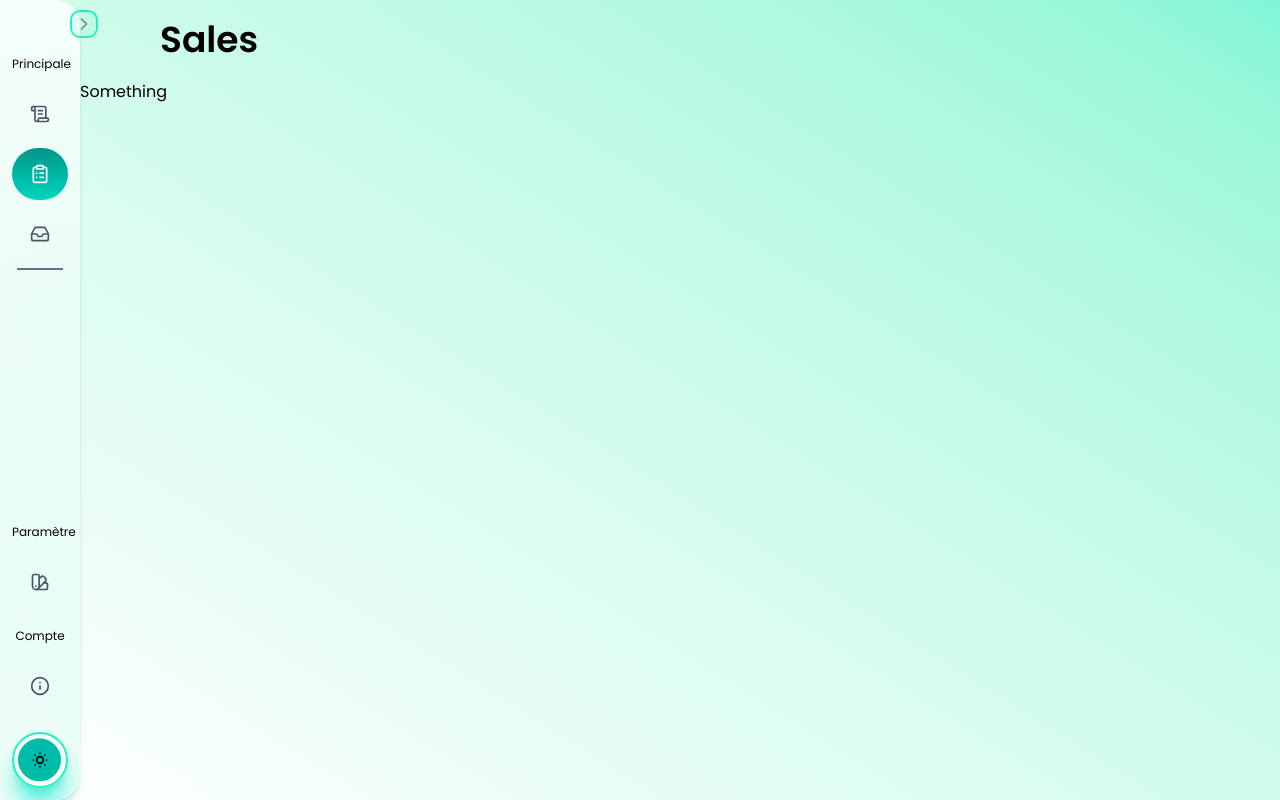
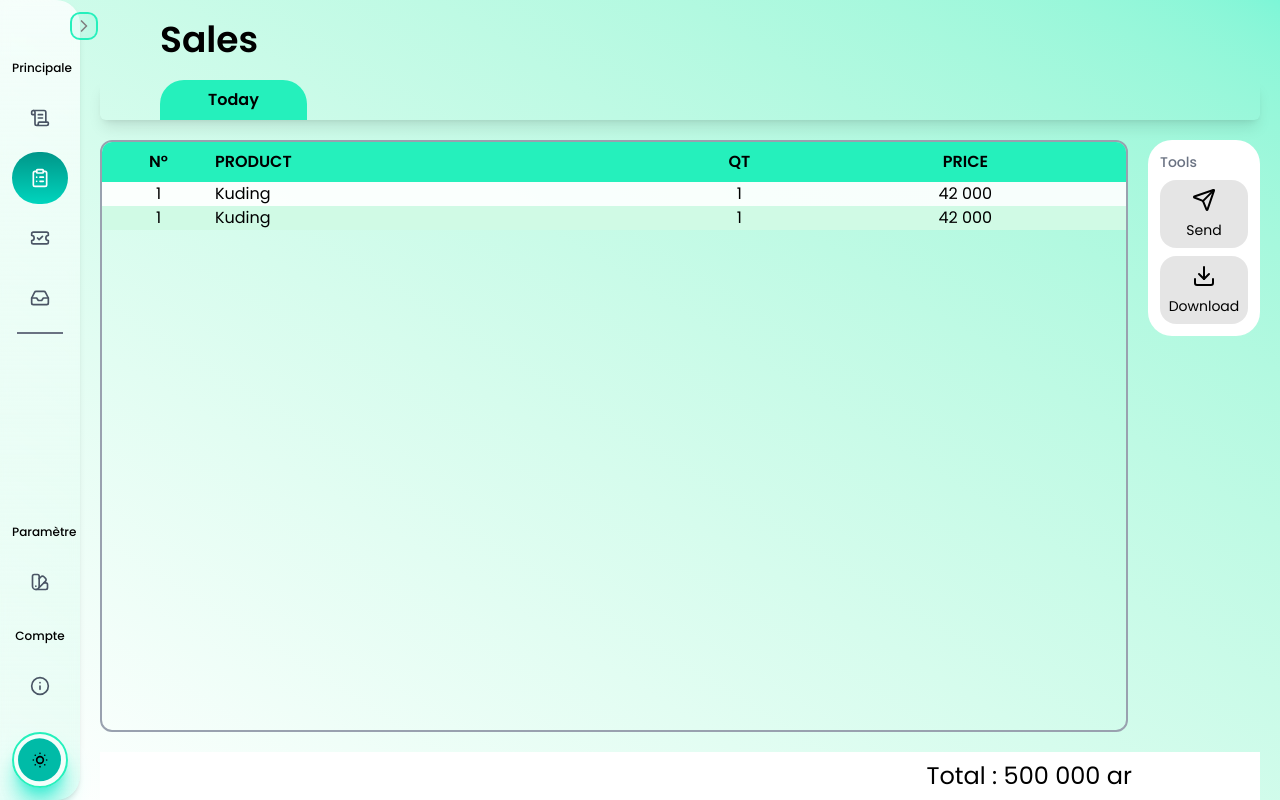
Before and after one commit to Fanilo-rgb/vente-app, a Next.js app: page /dashboard/sales in a window 1280 px wide. Built offline with nearby package versions, Linux system fonts and the light colour scheme.

Commit message:
Finishing front-end

```diff
--- a/app/dashboard/inventory/page.jsx
+++ b/app/dashboard/inventory/page.jsx
@@ -1,8 +1,12 @@
 import React from 'react'
+import Content from "@/components/Content";
 
 const Inventory = () => {
   return (
-    <div>Inventory</div>
+    <Content title={"Inventory"}>
+      Il n'y encore rien ici
+      Attender la mise à jour 😉
+    </Content>
   )
 }
 export default Inventory
--- a/app/dashboard/layout.js
+++ b/app/dashboard/layout.js
@@ -1,7 +1,7 @@
 "use client"
 import React from 'react'
 import Sidebar, {SidebarItem} from "@/components/Sidebar";
-import { ScrollText, Inbox, ClipboardList } from "lucide-react";
+import {ScrollText, Inbox, ClipboardList, TicketCheck} from "lucide-react";
 import Board from "@/components/Board";
 import Link from "next/link";
 import { usePathname } from "next/navigation";
@@ -9,6 +9,7 @@ import { usePathname } from "next/navigation";
 const navLinks = [
   { name: "Purchase", href: "/dashboard/purchase", icon: <ScrollText size={20}/> },
   { name: "Sales", href: "/dashboard/sales", icon: <ClipboardList size={20}/> },
+  { name: "Tickets", href: "/dashboard/tickets", icon: <TicketCheck size={20}/> },
   { name: "Inventory", href: "/dashboard/inventory", icon: <Inbox size={20}/> },
 ]
 
--- a/app/dashboard/purchase/page.jsx
+++ b/app/dashboard/purchase/page.jsx
@@ -1,7 +1,7 @@
 import React from 'react'
 import Content from "@/components/Content";
 import {Plus, Trash2} from "lucide-react";
-import {QRCodeSVG} from "qrcode.react";
+import TicketComponent from "@/components/TicketComponent";
 
 const Sales = async () => {
   await new Promise(resolve => {
@@ -65,44 +65,7 @@ const Sales = async () => {
           </button>
         </div>
         <div className="bg-black/10 p-5 rounded-3xl overflow-auto min-w-sm">
-          <div className="mx-auto flex flex-col gap-4 bg-white p-5 min-w-52 max-w-96 min-h-fit">
-            <div className="flex w-full items-center justify-center">
-              <QRCodeSVG value="text bonjour" size={210} level="L" />
-            </div>
-            <div className="text-xs">
-              <p>07/04/2025</p>
-              <p>Shop Ambodimita</p>
-            </div>
-            <hr className="border-dashed border-1" />
-            <div className="text-xs font-medium">
-              <h4>ANDRIAMBOLOLONA Faniloniaina Princy</h4>
-              <h4 className="tracking-widest">10363889</h4>
-            </div>
-            <hr className="border-1" />
-            <ul className="flex flex-col gap-2">
-              <li>
-                <p className="text-sm mb-2">Kuding</p>
-                <p className="text-xs flex justify-between pl-5">
-                    <span>
-                      50000 x 2
-                    </span>
-                  <span> 100 000Ar</span>
-                </p>
-              </li>
-            </ul>
-            <div className="relative">
-              <hr className="absolute w-1/3 right-0 border-dashed" />
-              <div className="mt-2 text-sm flex justify-between">
-                <span>Total : </span>
-                <span className="font-medium">100 000 Ar</span>
-              </div>
-              <div className="text-sm flex justify-between">
-                <span>BV : </span>
-                <span className="font-semibold">24$</span>
-              </div>
-            </div>
-            <p className="text-xs">Payé et livré</p>
-          </div>
+          <TicketComponent/>
         </div>
       </div>
     </Content>
--- a/app/dashboard/sales/page.jsx
+++ b/app/dashboard/sales/page.jsx
@@ -1,10 +1,54 @@
 import React from 'react'
 import Content from "@/components/Content";
+import Nav, {NavItem} from "@/components/Nav";
+import {Download, Send} from "lucide-react";
+import Tools, {ToolItem} from "@/components/Tools";
 
 const Sales = () => {
   return (
     <Content title={"Sales"}>
-      Something
+      <div className="relative h-full w-full flex flex-col gap-5">
+        <Nav>
+          <NavItem text={"Today"} />
+        </Nav>
+        <div className="mx-5 flex-1 flex gap-5 overflow-auto">
+          <div className="flex-1">
+            <div className="h-full min-w-2xl rounded-xl overflow-auto border-2 border-gray-400">
+              <table className="w-full">
+                <thead>
+                  <tr className="bg-primary h-10 uppercase">
+                    <th className="font-semibold">N°</th>
+                    <th className="font-semibold text-left">Product</th>
+                    <th className="font-semibold">QT</th>
+                    <th className="font-semibold">Price</th>
+                  </tr>
+                </thead>
+                <tbody className="h-fit">
+                  <tr className="odd:bg-white/90 even:bg-emerald-100">
+                    <td className="text-center">1</td>
+                    <td className="">Kuding</td>
+                    <td className="text-center">1</td>
+                    <td className="text-center">42 000</td>
+                  </tr>
+                  <tr className="odd:bg-white/90 even:bg-emerald-100">
+                    <td className="text-center">1</td>
+                    <td className="">Kuding</td>
+                    <td className="text-center">1</td>
+                    <td className="text-center">42 000</td>
+                  </tr>
+                </tbody>
+              </table>
+            </div>
+          </div>
+          <Tools>
+            <ToolItem icon={<Send/>} text="Send" />
+            <ToolItem icon={<Download/>} text="Download" />
+          </Tools>
+        </div>
+        <div className="bg-white mx-5 px-32 py-2 text-right text-2xl">
+          Total : 500 000 ar
+        </div>
+      </div>
     </Content>
   )
 }
--- /dev/null
+++ b/app/dashboard/tickets/[ticketId]/page.jsx
@@ -0,0 +1,14 @@
+import React from 'react'
+import Content from "@/components/Content";
+import TicketComponent from "@/components/TicketComponent";
+
+const Ticket = async ({ params }) => {
+  const ticketId = (await params).ticketId;
+
+  return (
+    <Content title={`Ticket/${ticketId}`}>
+      <TicketComponent/>
+    </Content>
+  )
+}
+export default Ticket
--- /dev/null
+++ b/app/dashboard/tickets/page.jsx
@@ -0,0 +1,33 @@
+import React from 'react'
+import Content from "@/components/Content";
+import {QRCodeSVG} from "qrcode.react";
+import Link from "next/link";
+
+const tickets = [
+  {id: "1", holder: "ANDRIAMBOLOLONA Faniloniaina Princy", date: "08/04/2025"},
+  {id: "2", holder: "ANDRIAMBOLOLONA Noroanja Sarah", date: "08/04/2025"},
+]
+
+const Tickets = () => {
+  return (
+    <Content title={"Tickets"}>
+      <div className="h-full flex justify-center items-center flex-wrap gap-5 p-8">
+        {tickets.map(ticket => {
+          const surname = ticket.holder.split(" ") ;
+          return (
+            <Link key={ticket.id} href={`/dashboard/tickets/${ticket.id}`}>
+              <div className="w-52 h-fit p-5 bg-white rounded-md shadow-sm flex flex-col justify-center items-center gap-5">
+                <QRCodeSVG value={`http://localhost:3000/dashboard/tickets/${ticket.id}`} size={160} level="L"/>
+                <div className="w-full">
+                  <h4>{surname[1]}</h4>
+                  <p className="mt-1 text-xs text-gray-600">{ticket.date}</p>
+                </div>
+              </div>
+            </Link>
+          )
+        })}
+      </div>
+    </Content>
+  )
+}
+export default Tickets
--- a/app/globals.css
+++ b/app/globals.css
@@ -25,6 +25,9 @@
   }
   h3 {
     @apply text-xl font-light
+  }
+  h4 {
+    @apply text-lg font-medium;
   }
 
   button {
--- /dev/null
+++ b/components/Nav.jsx
@@ -0,0 +1,18 @@
+import React from 'react'
+
+const Nav = ({children}) => {
+  return (
+    <nav className="shadow-lg flex gap-2 mx-5 px-15 rounded-md">
+      {children}
+    </nav>
+  )
+}
+export default Nav
+
+export const NavItem = ({ text }) => {
+  return (
+    <div className="bg-primary px-12 py-2 rounded-t-3xl font-semibold">
+      {text}
+    </div>
+  )
+}
--- /dev/null
+++ b/components/TicketComponent.jsx
@@ -0,0 +1,46 @@
+import React from 'react'
+import {QRCodeSVG} from "qrcode.react";
+
+const TicketComponent = () => {
+  return (
+    <div className="mx-auto flex flex-col gap-4 bg-white p-5 min-w-52 max-w-96 min-h-fit">
+      <div className="flex w-full items-center justify-center">
+        <QRCodeSVG value="text bonjour" size={210} level="L" />
+      </div>
+      <div className="text-xs">
+        <p>07/04/2025</p>
+        <p>Shop Ambodimita</p>
+      </div>
+      <hr className="border-dashed border-1" />
+      <div className="text-xs font-medium">
+        <h4>ANDRIAMBOLOLONA Faniloniaina Princy</h4>
+        <h4 className="tracking-widest">10363889</h4>
+      </div>
+      <hr className="border-1" />
+      <ul className="flex flex-col gap-2">
+        <li>
+          <p className="text-sm mb-2">Kuding</p>
+          <p className="text-xs flex justify-between pl-5">
+            <span>
+              50000 x 2
+            </span>
+            <span> 100 000Ar</span>
+          </p>
+        </li>
+      </ul>
+      <div className="relative">
+        <hr className="absolute w-1/3 right-0 border-dashed" />
+        <div className="mt-2 text-sm flex justify-between">
+          <span>Total : </span>
+          <span className="font-medium">100 000 Ar</span>
+        </div>
+        <div className="text-sm flex justify-between">
+          <span>BV : </span>
+          <span className="font-semibold">24$</span>
+        </div>
+      </div>
+      <p className="text-xs">Payé et livré</p>
+    </div>
+  )
+}
+export default TicketComponent
--- /dev/null
+++ b/components/Tools.jsx
@@ -0,0 +1,20 @@
+import React from 'react'
+
+const Tools = ({children}) => {
+  return (
+    <div className="bg-white h-fit min-w-28 flex flex-col gap-2 p-3 rounded-3xl">
+      <h4 className="text-sm text-gray-500">Tools</h4>
+      {children}
+    </div>
+  )
+}
+export default Tools
+
+export const ToolItem = ({ icon, text }) => {
+  return (
+    <div className="rounded-2xl bg-black/10 flex flex-col gap-2 items-center justify-center py-2 text-sm">
+      {icon}
+      {text}
+    </div>
+  )
+}
```
Also changed, not shown: components/Sidebar.jsx (+1 -7 lines).
